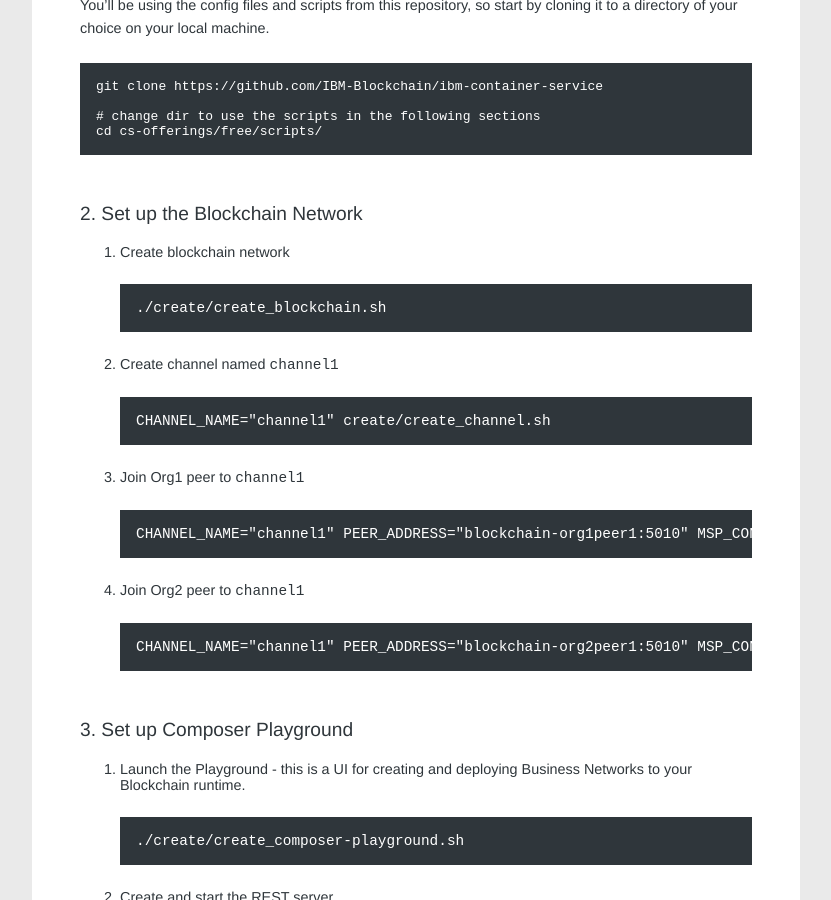
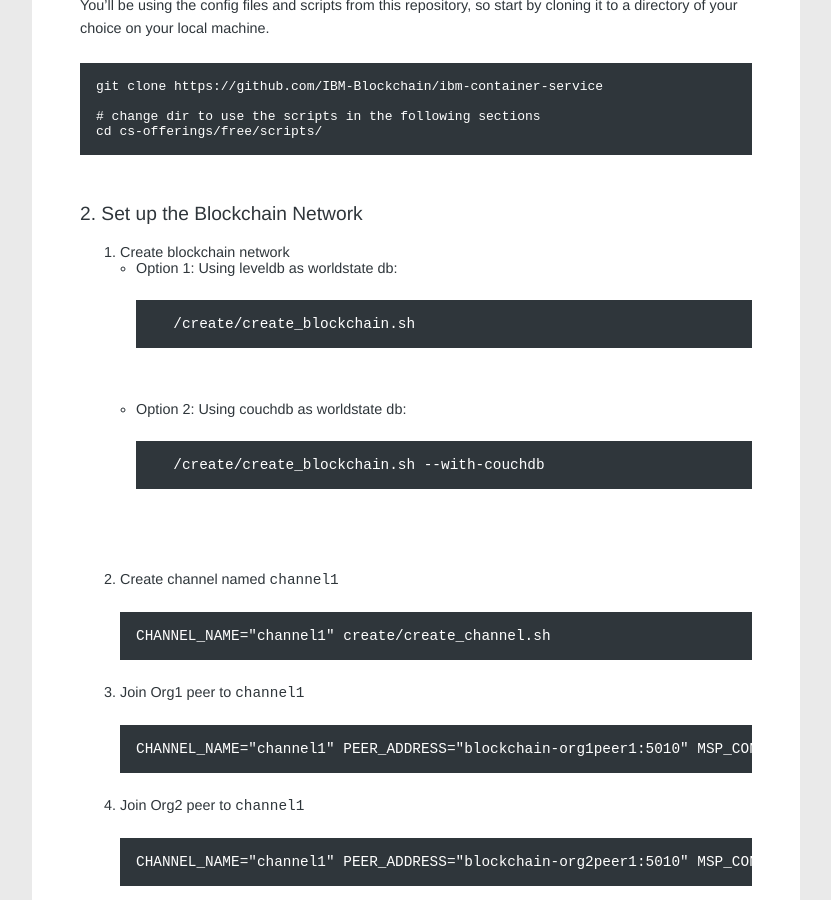
Before and after one commit to IBM-Blockchain-Archive/ibm-blockchain.github.io, a Jekyll site: the page built from _pages/04_Advanced Install.md, in a window 1280 px wide and 900 px high, scrolled down 945 px. Shown: the whole window, without its empty margins (258-1089 px from the left). Built offline with Jekyll 4.4.1, drawn with Linux system fonts in a browser that asks for light colours; some web fonts are replaced.

Commit message:
adding some instructions to run couchdb

````diff
--- a/_pages/04_Advanced Install.md
+++ b/_pages/04_Advanced Install.md
@@ -31,9 +31,14 @@ cd cs-offerings/free/scripts/
 ### 2. Set up the Blockchain Network
 
 1. Create blockchain network
-```
-./create/create_blockchain.sh
-```
+  * Option 1: Using leveldb as worldstate db:
+  ```bash
+  /create/create_blockchain.sh
+  ```
+  * Option 2: Using couchdb as worldstate db:
+  ```bash
+  /create/create_blockchain.sh --with-couchdb
+  ```
 
 2. Create channel named `channel1`
 ```
````
Also changed, not shown: _pages/00_TopLevelPage.md (+1 -0 lines), _pages/02_Simple Install.md (+10 -3 lines).
